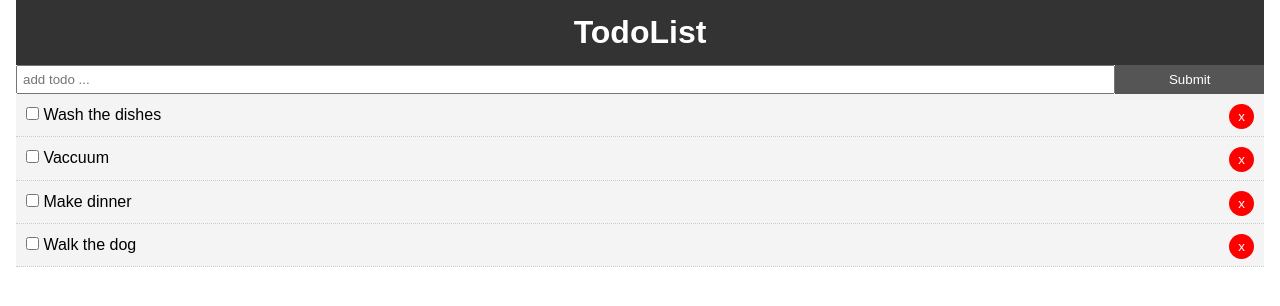
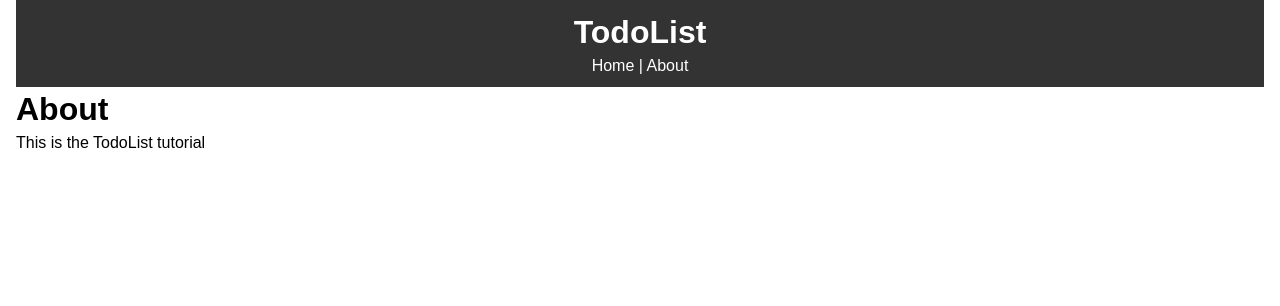
Before and after one commit to AMKRobinson/React-Todo-List, a React (Create React App) app: page /about in a window 1280 px wide. Shown: the top 306 px of the page. Built offline with nearby package versions, Linux system fonts and the light colour scheme.

Commit message:
added random id generation for todos and react browser dom for multiple page functionality

```diff
--- a/package.json
+++ b/package.json
@@ -5,6 +5,7 @@
   "dependencies": {
     "react": "^16.9.0",
     "react-dom": "^16.9.0",
+    "react-router-dom": "^5.0.1",
     "react-scripts": "3.1.1"
   },
   "scripts": {
--- a/src/App.js
+++ b/src/App.js
@@ -1,8 +1,11 @@
 import React, { Component } from 'react';
-import './App.css';
+import { BrowserRouter as Router, Route} from 'react-router-dom';
 import Header from './components/layout/header';
 import Todos from './components/Todos';
 import AddTodo from './components/AddTodo';
+import About from './components/pages/About';
+
+import './App.css';
 
 class App extends Component {
   state = {
@@ -33,6 +36,7 @@
 // Toggle Complete
 
     markComplete = (id) => {
+      console.log(id);
       this.setState({ todos: this.state.todos.map(todo => {
         if(todo.id === id) {
           todo.completed = !todo.completed
@@ -51,7 +55,7 @@
 
 addTodo = (title) => {
   const newtodo = {
-    id: 4,
+    id: Math.random(),
     title,
     completed: false
   }
@@ -60,14 +64,21 @@
 
   render () {
     return (
+      <Router>
         <div className="App">
           <div className="container">
             <Header />
+            <Route exact path='/' render={props => (
+              <React.Fragment>
                 <AddTodo addTodo={this.addTodo} />
                 <Todos todos={this.state.todos} markComplete={this.markComplete}
                   delTodo={this.delTodo} />
+              </React.Fragment>
+            )} />
+            <Route path='/about' component={About} />
           </div>
         </div>
+      </Router>
     );
   }
 }
--- a/src/components/Todos.js
+++ b/src/components/Todos.js
@@ -5,7 +5,8 @@
 class Todos extends Component {
     render() {
         return this.props.todos.map((todo) => (
-            <TodoItem key={todo.id} todo={todo} markComplete={this.props.markComplete} delTodo={this.props.delTodo} />
+            <TodoItem key={todo.id} todo={todo} markComplete={this.props.markComplete}
+            delTodo={this.props.delTodo} />
         ));
     }
 }
--- a/src/components/layout/header.js
+++ b/src/components/layout/header.js
@@ -1,9 +1,11 @@
 import React from 'react';
+import { Link } from 'react-router-dom';
 
 function Header() {
     return (
         <header style={headerStyle}>
             <h1>TodoList</h1>
+            <Link style={linkStyle} to='/'>Home</Link> | <Link style={linkStyle} to='/about'>About</Link>
         </header>
     )
 }
@@ -14,4 +16,9 @@
     padding: '10px'
 }
 
+const linkStyle = {
+    color: '#fff',
+    textDecoration: 'none'
+}
+
 export default Header;
--- /dev/null
+++ b/src/components/pages/About.js
@@ -0,0 +1,12 @@
+import React from 'react'
+
+function about() {
+    return (
+        <React.Fragment>
+            <h1>About</h1>
+            <p>This is the TodoList tutorial</p>
+        </React.Fragment>
+    )
+}
+
+export default about;
```
Also changed, not shown: 1 other file (tests, documents, lock files or other folders). Lines whose indentation alone changed are shown as unchanged.
